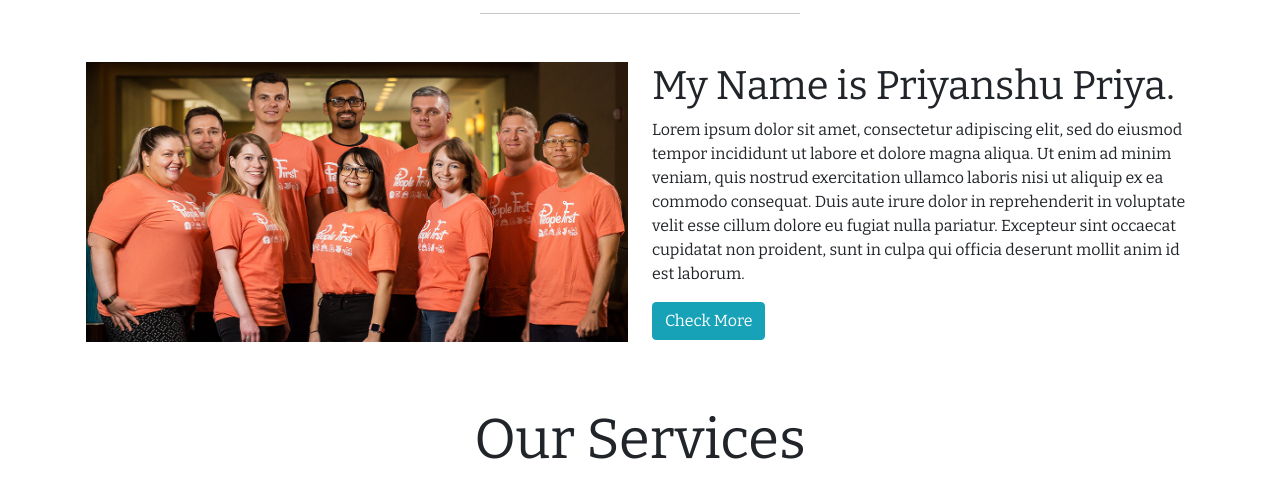
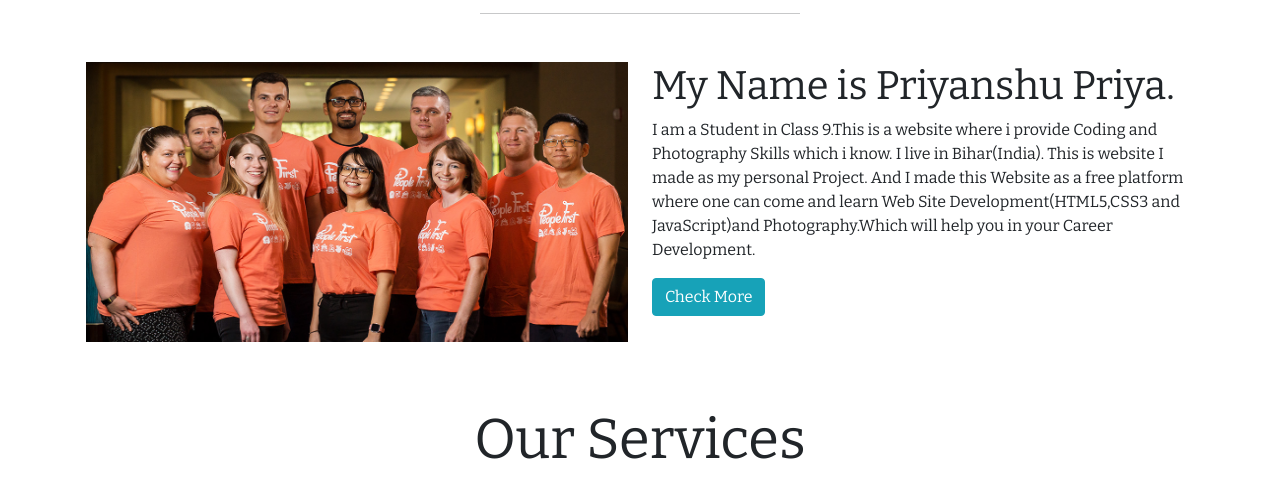
Before and after one commit to Divyanshu-Divya/Code-Hat, a plain HTML site: page index.html in a window 1280 px wide. Shown: the part 1691-2176 px from the top of the page. Drawn offline with nearby package versions, Linux system fonts and the light colour scheme.

Commit message:
About Us Content Added

```diff
--- a/index.html
+++ b/index.html
@@ -185,14 +185,8 @@
                 </div>
                 <div class="col-lg-6 col-md-6 col-sm-12 mx-auto" >
                     <h1>My Name is Priyanshu Priya.</h1>
-                    <p>Lorem ipsum dolor sit amet, consectetur adipiscing elit, sed do eiusmod tempor incididunt ut
-                        labore et dolore magna aliqua.
-                        Ut enim ad minim veniam, quis nostrud exercitation ullamco laboris nisi ut aliquip ex ea commodo
-                        consequat.
-                        Duis aute irure dolor in reprehenderit in voluptate velit esse cillum dolore eu fugiat nulla
-                        pariatur.
-                        Excepteur sint occaecat cupidatat non proident, sunt in culpa qui officia deserunt mollit anim
-                        id est laborum.</p>
+                    <p>I am a Student in Class 9.This is a website where i provide Coding and Photography Skills which i know.
+                        I live in Bihar(India). This is website I made as my personal Project. And I made this Website as a free platform where one can come and learn Web Site Development(HTML5,CSS3 and JavaScript)and Photography.Which will help you in your Career Development.</p>
                     <button type="button" class="btn btn-info" data-toggle="tooltip" data-placement="right"
                         title="Who AM I">Check More</button>
                 </div>
```
